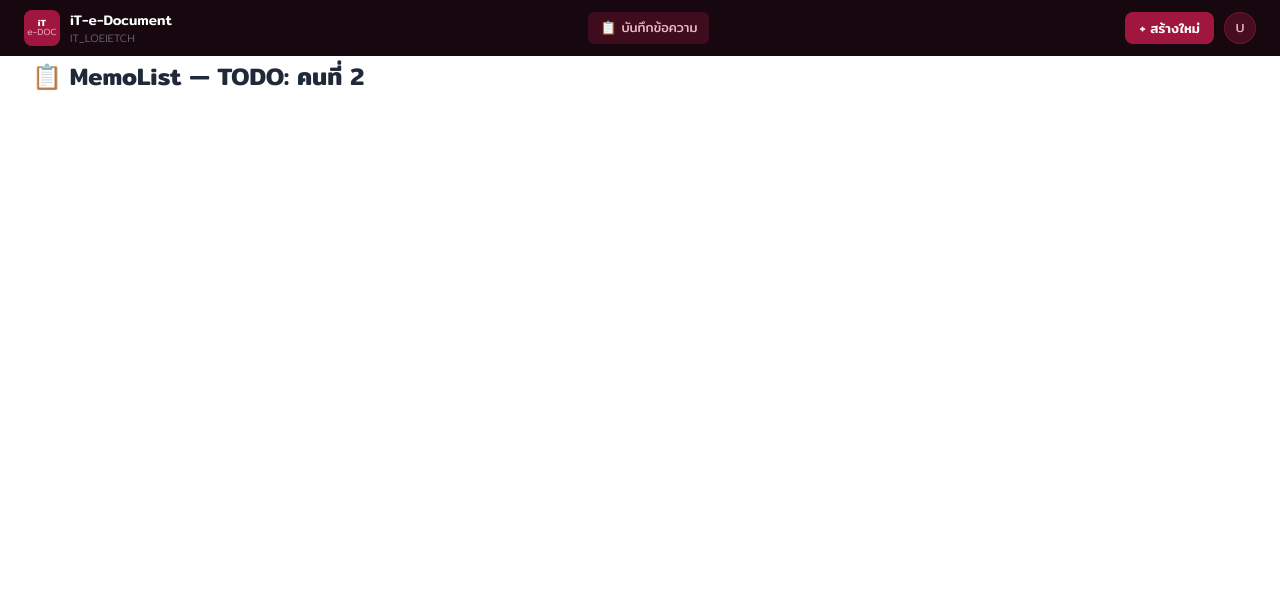
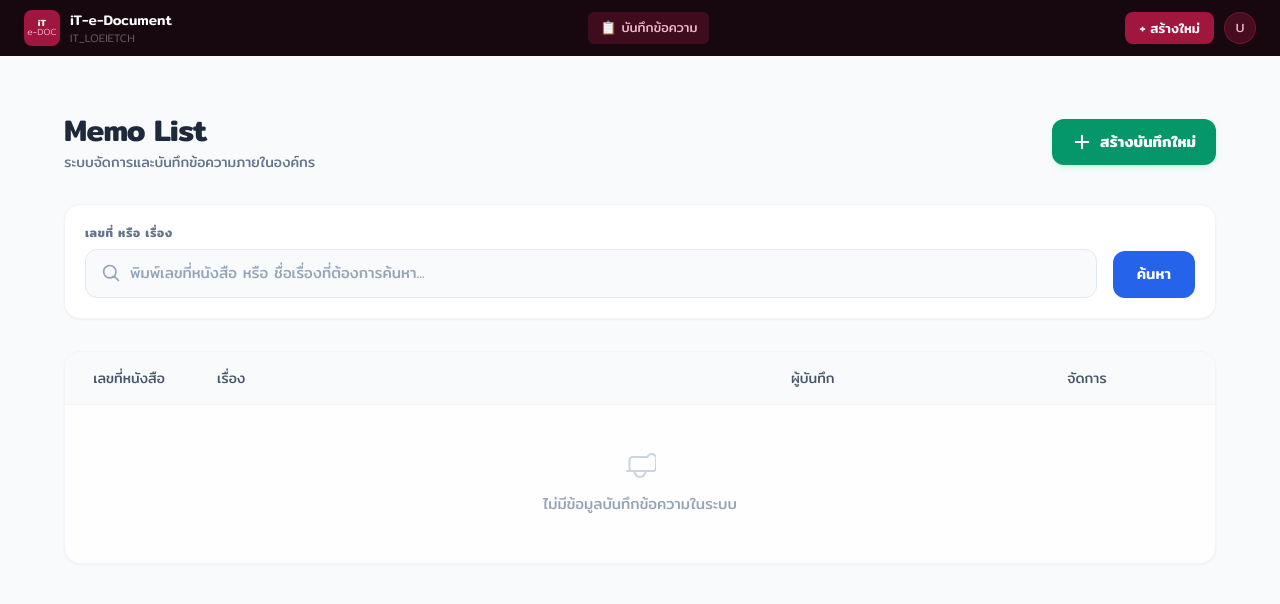
Before and after one commit to aump-pchy/iT_eDOC, a Vue app in the folder frontend/: page /memos in a window 1280 px wide. Shown: the top 604 px of the page. Built offline with nearby package versions, Linux system fonts and the light colour scheme.

Commit message:
feet: เพิ่มระบบจัดการและบันทึกข้อมูล

```diff
--- a/frontend/src/views/MemoListView.vue
+++ b/frontend/src/views/MemoListView.vue
@@ -1,7 +1,166 @@
 <template>
-  <div class="p-8 mt-7">
-    <h1 class="text-2xl font-bold text-gray-800">
-      📋 MemoList — TODO: คนที่ 2
-    </h1>
+  <div class="min-h-screen bg-slate-50 p-6 md:p-10 pt-24 md:pt-28 font-semibold">
+    <div class="max-w-6xl mx-auto">
+
+      <div class="flex flex-col md:flex-row md:items-center md:justify-between mb-8 gap-4">
+        <div>
+          <h1 class="text-3xl font-extrabold text-slate-800 tracking-tight">Memo List</h1>
+          <p class="text-slate-500 text-sm mt-1">ระบบจัดการและบันทึกข้อความภายในองค์กร</p>
+        </div>
+
+        <button class="flex items-center justify-center gap-2 bg-emerald-600 hover:bg-emerald-700 text-white font-semibold px-5 py-3 rounded-xl shadow-md shadow-emerald-100 transition-all active:scale-95 self-start md:self-auto">
+          <svg xmlns="http://www.w3.org/2000/svg" fill="none" viewBox="0 0 24 24" stroke-width="2.5" stroke="currentColor" class="w-5 h-5">
+            <path stroke-linecap="round" stroke-linejoin="round" d="M12 4.5v15m7.5-7.5h-15" />
+          </svg>
+          สร้างบันทึกใหม่
+        </button>
+      </div>
+
+      <div class="bg-white p-5 rounded-2xl shadow-sm border border-slate-100 mb-8">
+        <div class="flex flex-col sm:flex-row gap-4 items-end">
+          <div class="w-full">
+            <label class="block text-xs font-bold text-slate-500 uppercase tracking-wider mb-2">เลขที่ หรือ เรื่อง</label>
+            <div class="relative">
+              <input
+                v-model="searchQuery"
+                type="text"
+                placeholder="พิมพ์เลขที่หนังสือ หรือ ชื่อเรื่องที่ต้องการค้นหา..."
+                class="w-full bg-slate-50 border border-slate-200 rounded-xl px-4 py-3 pl-11 text-slate-700 placeholder-slate-400 focus:outline-none focus:ring-2 focus:ring-blue-500 focus:border-transparent transition-all"
+              />
+              <span class="absolute inset-y-0 left-0 flex items-center pl-4 text-slate-400">
+                <svg xmlns="http://www.w3.org/2000/svg" fill="none" viewBox="0 0 24 24" stroke-width="2" stroke="currentColor" class="w-5 h-5">
+                  <path stroke-linecap="round" stroke-linejoin="round" d="m21 21-5.197-5.197m0 0A7.5 7.5 0 1 0 5.196 5.196a7.5 7.5 0 0 0 10.603 10.601Z" />
+                </svg>
+              </span>
+            </div>
+          </div>
+          <button
+            @click="handleSearch"
+            class="w-full sm:w-auto bg-blue-600 hover:bg-blue-700 text-white font-medium px-6 py-3 rounded-xl transition-colors active:scale-95"
+          >
+            ค้นหา
+          </button>
+        </div>
+      </div>
+
+      <div class="bg-white rounded-2xl shadow-sm border border-slate-100 overflow-hidden">
+        <div class="overflow-x-auto">
+          <table class="w-full text-left border-collapse">
+            <thead>
+              <tr class="bg-slate-50 border-b border-slate-100 text-slate-600 text-sm font-semibold">
+                <th class="py-4 px-6 w-32 text-center">เลขที่หนังสือ</th>
+                <th class="py-4 px-6">เรื่อง</th>
+                <th class="py-4 px-6 w-48">ผู้บันทึก</th>
+                <th class="py-4 px-6 w-64 text-center">จัดการ</th>
+              </tr>
+            </thead>
+            <tbody class="divide-y divide-slate-100 text-slate-700">
+              <tr v-for="memo in filteredMemos" :key="memo.id" class="hover:bg-slate-50/70 transition-colors">
+                <td class="py-4 px-6 text-center font-bold text-blue-600 bg-blue-50/30 whitespace-nowrap">
+                  {{ memo.docNumber }}
+                </td>
+                <td class="py-4 px-6 font-medium text-slate-800">
+                  {{ memo.title }}
+                </td>
+                <td class="py-4 px-6 text-slate-500 whitespace-nowrap">
+                  <div class="flex items-center gap-2">
+                    <div class="w-7 h-7 rounded-full bg-slate-200 flex items-center justify-center text-xs font-bold text-slate-600 uppercase">
+                      {{ memo.author ? memo.author.charAt(0) : '' }}
+                    </div>
+                    <span>{{ memo.author }}</span>
+                  </div>
+                </td>
+                <td class="py-4 px-6 whitespace-nowrap">
+                  <div class="flex flex-row items-center justify-center gap-2">
+                    <button
+                      @click="viewDetails(memo)"
+                      class="flex items-center gap-1 bg-sky-50 hover:bg-sky-100 text-sky-700 px-3 py-1.5 rounded-lg text-xs font-medium transition-colors"
+                    >
+                      <svg xmlns="http://www.w3.org/2000/svg" fill="none" viewBox="0 0 24 24" stroke-width="2" stroke="currentColor" class="w-3.5 h-3.5">
+                        <path stroke-linecap="round" stroke-linejoin="round" d="M2.036 12.322a1.012 1.012 0 0 1 0-.639C3.423 7.51 7.36 4.5 12 4.5c4.638 0 8.573 3.007 9.963 7.178.07.207.07.431 0 .639C20.577 16.49 16.64 19.5 12 19.5c-4.638 0-8.573-3.007-9.963-7.178Z" />
+                        <path stroke-linecap="round" stroke-linejoin="round" d="M15 12a3 3 0 1 1-6 0 3 3 0 0 1 6 0Z" />
+                      </svg>
+                      รายละเอียด
+                    </button>
+                    <button
+                      @click="editMemo(memo)"
+                      class="flex items-center gap-1 bg-amber-50 hover:bg-amber-100 text-amber-700 px-3 py-1.5 rounded-lg text-xs font-medium transition-colors"
+                    >
+                      <svg xmlns="http://www.w3.org/2000/svg" fill="none" viewBox="0 0 24 24" stroke-width="2" stroke="currentColor" class="w-3.5 h-3.5">
+                        <path stroke-linecap="round" stroke-linejoin="round" d="m16.862 4.487 1.687-1.688a1.875 1.875 0 1 1 2.652 2.652L6.832 19.82a4.5 4.5 0 0 1-1.897 1.13l-2.685.8.8-2.685a4.5 4.5 0 0 1 1.13-1.897L16.863 4.487Zm0 0L19.5 7.125" />
+                      </svg>
+                      แก้ไข
+                    </button>
+                    <button
+                      @click="deleteMemo(memo.id)"
+                      class="flex items-center gap-1 bg-rose-50 hover:bg-rose-100 text-rose-700 px-3 py-1.5 rounded-lg text-xs font-medium transition-colors"
+                    >
+                      <svg xmlns="http://www.w3.org/2000/svg" fill="none" viewBox="0 0 24 24" stroke-width="2" stroke="currentColor" class="w-3.5 h-3.5">
+                        <path stroke-linecap="round" stroke-linejoin="round" d="m14.74 9-.346 9m-4.788 0L9 9m12.452-1.521c.466-.008.94-.005 1.415-.005M11.742 10.344a6.52 6.52 0 0 1-1.006-.035c-1.527-.165-2.715-1.422-2.715-2.977V6a.5.5 0 0 1 .5-.5h2.25A3.333 3.333 0 0 1 11.666 2.25h2.668A3.333 3.333 0 0 1 17.666 5.5H19.9a.5.5 0 0 1 .5.5v.333c0 1.555-1.188 2.812-2.715 2.977a6.522 6.522 0 0 1-1.006.035m-4.74 0V2.25" />
+                      </svg>
+                      ลบ
+                    </button>
+                  </div>
+                </td>
+              </tr>
+              <tr v-if="filteredMemos.length === 0">
+                <td colspan="4" class="py-12 text-center text-slate-400 bg-slate-50/20">
+                  <div class="flex flex-col items-center justify-center gap-2">
+                    <svg xmlns="http://www.w3.org/2000/svg" fill="none" viewBox="0 0 24 24" stroke-width="1.5" stroke="currentColor" class="w-8 h-8 text-slate-300">
+                      <path stroke-linecap="round" stroke-linejoin="round" d="M2.25 13.5h3.86a2.25 2.25 0 0 1 2.008 1.24l.885 1.77a2.25 2.25 0 0 0 2.007 1.24h1.98a2.25 2.25 0 0 0 2.007-1.24l.885-1.77a2.25 2.25 0 0 1 2.007-1.24h3.86m-18 0h18a2.25 2.25 0 0 0 2.25-2.25V5.25A2.25 2.25 0 0 0 17.625 3h-11.25A2.25 2.25 0 0 0 4.125 5.25v6a2.25 2.25 0 0 0 2.25 2.25Z" />
+                    </svg>
+                    <span>ไม่มีข้อมูลบันทึกข้อความในระบบ</span>
+                  </div>
+                </td>
+              </tr>
+            </tbody>
+          </table>
+        </div>
+      </div>
+
+    </div>
   </div>
 </template>
+
+<script setup>
+import { ref, computed } from 'vue'
+
+// ช่องเก็บข้อมูลคำค้นหา
+const searchQuery = ref('')
+
+// [แก้ไขแล้ว] ลบข้อมูลสมมุติออกทั้งหมด เหลือเพียงอาร์เรย์ว่างเพื่อรอรับข้อมูลจริง
+const memos = ref([])
+
+// ฟังก์ชันคัดกรองข้อมูลตามคำค้นหา
+const filteredMemos = computed(() => {
+  if (!searchQuery.value.trim()) {
+    return memos.value
+  }
+  const query = searchQuery.value.toLowerCase()
+  return memos.value.filter(memo =>
+    memo.docNumber.toLowerCase().includes(query) ||
+    memo.title.toLowerCase().includes(query)
+  )
+})
+
+const handleSearch = () => {
+  console.log('กำลังค้นหาคำว่า:', searchQuery.value)
+}
+
+const viewDetails = (memo) => {
+  alert(`ดูรายละเอียดของเลขที่หนังสือ: ${memo.docNumber}`)
+}
+
+const editMemo = (memo) => {
+  alert(`กำลังเปิดหน้าแก้ไข: ${memo.title}`)
+}
+
+const deleteMemo = (id) => {
+  if (confirm('คุณแน่ใจหรือไม่ว่าต้องการลบรายการบันทึกนี้?')) {
+    memos.value = memos.value.filter(memo => memo.id !== id)
+  }
+}
+</script>
+
+<style scoped>
+</style>
```
Also changed, not shown: 1 other file (tests, documents, lock files or other folders).
